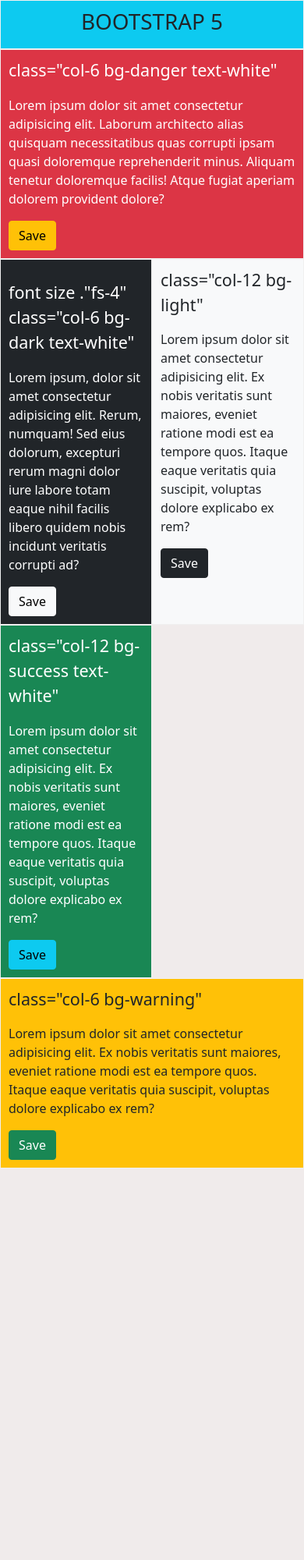
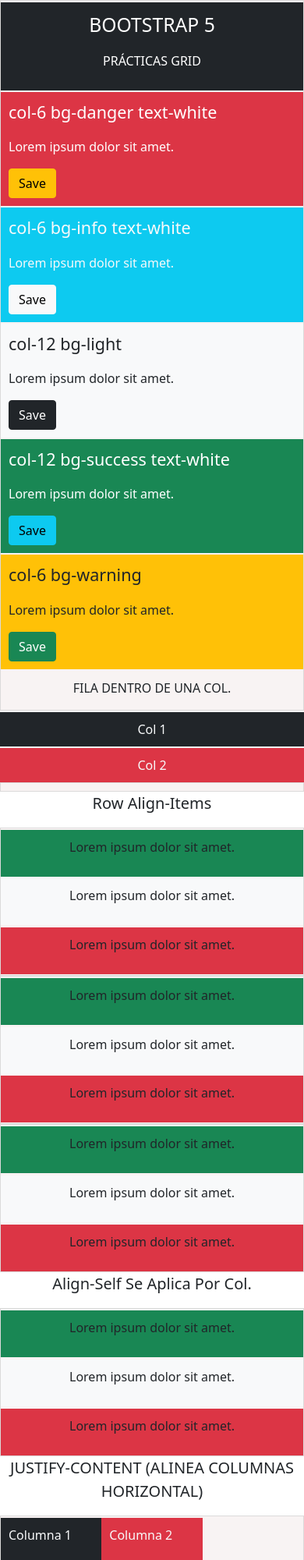
Before and after one commit to GonFrecks1/Bootstrap, a plain HTML site: page index.html in a window 390 px wide. Shown: the top 2000 px of the page at 78% size. Before the commit the page ends 1498 px from the top, so only its background shows below. Drawn offline with Linux system fonts and the light colour scheme.

Commit message:
v2 practica Grid Bootstrap

```diff
--- a/css/styles/estilo1.css
+++ b/css/styles/estilo1.css
@@ -1,7 +1,18 @@
-body {
-  background-color: #f0ebeb;
+.row {
+  border: 1px solid #dbdada;
+  background: #f8f3f3;
 }
 .row > div {
+  margin-top: 2px;
   padding: 10px;
-  border: 1px solid #f0f0f0;
+  /* border: 1px solid #f0f0f0; */
 }
+.col-height {
+  height: 190px;
+}
+.contenido {
+  background: #f2f2f2;
+  text-align: center;
+  padding: 5px;
+  border: 1px solid #4d5061;
+}
--- a/index.html
+++ b/index.html
@@ -12,52 +12,155 @@
 
     <div class="container">
         <div class="row">
-            <div class="col-12 text-center bg-info">
-                <p class="h1 text-uppercase">bootstrap 5</p>
+            <div class="col-12 text-center bg-dark text-white">
+                <p class="fs-2 text-uppercase">bootstrap 5</p>
+                <p class="fs-6 text-uppercase">prácticas Grid</p>
             </div>
             <div class="col-12 col-md-6 bg-danger text-white">
-                <p class="fs-4">class="col-6 bg-danger text-white"</p>
-                <p>Lorem ipsum dolor sit amet consectetur adipisicing elit. Laborum architecto alias quisquam necessitatibus quas corrupti ipsam quasi doloremque reprehenderit minus. Aliquam tenetur doloremque facilis! Atque fugiat aperiam dolorem provident dolore?
-                </p>
+                <p class="fs-4">col-6 bg-danger text-white</p>
+                <p>Lorem ipsum dolor sit amet.</p>
                 <input type="submit" class="btn btn-warning" value="Save">
             </div>
-            <div class="col-6 bg-dark text-white">
-                <p> </p>
-                <p class="fs-4">font size ."fs-4" class="col-6 bg-dark text-white"</p>
-                <p>
-                    Lorem ipsum, dolor sit amet consectetur adipisicing elit. Rerum, numquam! Sed eius dolorum, excepturi rerum magni dolor iure labore totam eaque nihil facilis libero quidem nobis incidunt veritatis corrupti ad?
-                </p>
+            <div class="col-12 col-md-6 bg-info text-light">
+                <p class="fs-4">col-6 bg-info text-white</p>
+                <p>Lorem ipsum dolor sit amet.</p>
                 <input type="submit" class="btn btn-light" value="Save">
             </div>
-            <div class="col-6 bg-light">
-                <p class="fs-4">class="col-12 bg-light"</p>
-                <p>
-                    Lorem ipsum dolor sit amet consectetur adipisicing elit. Ex nobis veritatis sunt maiores, eveniet
-                    ratione modi est ea tempore quos. Itaque eaque veritatis quia suscipit, voluptas dolore explicabo ex
-                    rem?
-                </p>
+            <div class="col-12 col-md-6 bg-light">
+                <p class="fs-4">col-12 bg-light</p>
+                <p>Lorem ipsum dolor sit amet.</p>
                 <input type="submit" class="btn btn-dark" value="Save">
             </div>
-            <div class="col-6 bg-success text-white">
-                <p class="fs-4">class="col-12 bg-success text-white"</p>
-                <p>
-                    Lorem ipsum dolor sit amet consectetur adipisicing elit. Ex nobis veritatis sunt maiores, eveniet
-                    ratione modi est ea tempore quos. Itaque eaque veritatis quia suscipit, voluptas dolore explicabo ex
-                    rem?
-                </p>
+            <div class="col-12 col-md-6 bg-success text-white">
+                <p class="fs-4">col-12 bg-success text-white</p>
+                <p>Lorem ipsum dolor sit amet.</p>
                 <input type="submit" class="btn btn-info" value="Save">
             </div>
             <div class="col-12 bg-warning">
-                <p class="fs-4">class="col-6 bg-warning"</p>
-                <p>
-                    Lorem ipsum dolor sit amet consectetur adipisicing elit. Ex nobis veritatis sunt maiores, eveniet
-                    ratione modi est ea tempore quos. Itaque eaque veritatis quia suscipit, voluptas dolore explicabo ex
-                    rem?
-                </p>
+                <p class="fs-4">col-6 bg-warning</p>
+                <p>Lorem ipsum dolor sit amet.</p>
                 <input type="submit" class="btn btn-success" value="Save">
             </div>
+            <div class="col text-center">
+                    <p class="fs-6 text-uppercase">Fila dentro de una col.</p>
+                    <div class="row text-light text-center">
+                        <div class="col-12 col-md-6 bg-dark ">Col 1</div>
+                        <div class="col-12 col-md-6 bg-danger">Col 2</div>
+                    </div>
+            </div>
+        </div>
+
+        <p class="fs-5 text-capitalize text-center">row align-items</p>
+        <div class="row align-items-start text-center  col-height">
+            <div class="col-12 col-md-4 bg-success">
+                <p>Lorem ipsum dolor sit amet.</p>
+            </div>
+            <div class="col-12 col-md-4 bg-light">
+                <p>Lorem ipsum dolor sit amet.</p>
+            </div>
+            <div class="col-12 col-md-4 bg-danger">
+                <p>Lorem ipsum dolor sit amet.</p>
+            </div>
+        </div>
+
+        <div class="row align-items-center text-center  col-height">
+            <div class="col-12 col-md-4 bg-success">
+                <p>Lorem ipsum dolor sit amet.</p>
+            </div>
+            <div class="col-12 col-md-4 bg-light">
+                <p>Lorem ipsum dolor sit amet.</p>
+            </div>
+            <div class="col-12 col-md-4 bg-danger">
+                <p>Lorem ipsum dolor sit amet.</p>
+            </div>
+        </div>
+        <div class="row align-items-end text-center  col-height">
+            <div class="col-12 col-md-4 bg-success">
+                <p>Lorem ipsum dolor sit amet.</p>
+            </div>
+            <div class="col-12 col-md-4 bg-light">
+                <p>Lorem ipsum dolor sit amet.</p>
+            </div>
+            <div class="col-12 col-md-4 bg-danger">
+                <p>Lorem ipsum dolor sit amet.</p>
+            </div>
+        </div>
+
+        <p class="fs-5 text-capitalize text-center">align-self se aplica por col.</p>
+        <div class="row text-center col-height">
+            <div class="col-12 col-md-4 bg-success align-self-start">
+                <p>Lorem ipsum dolor sit amet.</p>
+            </div>
+            <div class="col-12 col-md-4 bg-light align-self-center">
+                <p>Lorem ipsum dolor sit amet.</p>
+            </div>
+            <div class="col-12 col-md-4 bg-danger align-self-end">
+                <p>Lorem ipsum dolor sit amet.</p>
+            </div>
+        </div>
+
+
+        <p class="text-uppercase fs-5 text-center">justify-content (alinea columnas horizontal)</p>
+        <div class="row justify-content-start">
+            <div class="col-4 bg-dark text-light">
+                <p>Columna 1 </p>
+            </div>
+            <div class="col-4 bg-danger text-light">
+                <p>Columna 2 </p>
+            </div>
+        </div>
+        <div class="row justify-content-center">
+            <div class="col-4 bg-dark text-light">
+                <p>Columna 1 </p>
+            </div>
+            <div class="col-4 bg-danger text-light">
+                <p>Columna 2 </p>
+            </div>
+        </div>
+        <div class="row justify-content-end">
+            <div class="col-4 bg-dark text-light">
+                <p>Columna 1 </p>
+            </div>
+            <div class="col-4 bg-danger text-light">
+                <p>Columna 2 </p>
+            </div>
+        </div>
+        <div class="row justify-content-between">
+            <div class="col-4 bg-dark text-light">
+                <p>Columna 1 </p>
+            </div>
+            <div class="col-4 bg-danger text-light">
+                <p>Columna 2 </p>
+            </div>
+        </div>
+        <div class="row justify-content-around">
+            <div class="col-4 bg-dark text-light">
+                <p>Columna 1 </p>
+            </div>
+            <div class="col-4 bg-danger text-light">
+                <p>Columna 2 </p>
+            </div>
+        </div>
+        <div class="row justify-content-evenly">
+            <div class="col-4 bg-dark text-light">
+                <p>Columna 1 </p>
+            </div>
+            <div class="col-4 bg-danger text-light">
+                <p>Columna 2 </p>
+            </div>
+        </div>
+
+
+        <p class="lead">Gutters: gx-0 al gx-5, gy-0 al gy-5 espaciados horizontal y vertical</p>
+        <div class="row g-0">
+            <div class="col-6"><div class="contenido">Columna 1</div></div>
+            <div class="col-6"><div class="contenido">Columna 2</div></div>
+            <div class="col-6"><div class="contenido">Columna 3</div></div>
+            <div class="col-6"><div class="contenido">Columna 4</div></div>
         </div>
     </div>
+
+
 
     <script src="/js/bootstrap.bundle.min.js"></script>
 </body>
```
